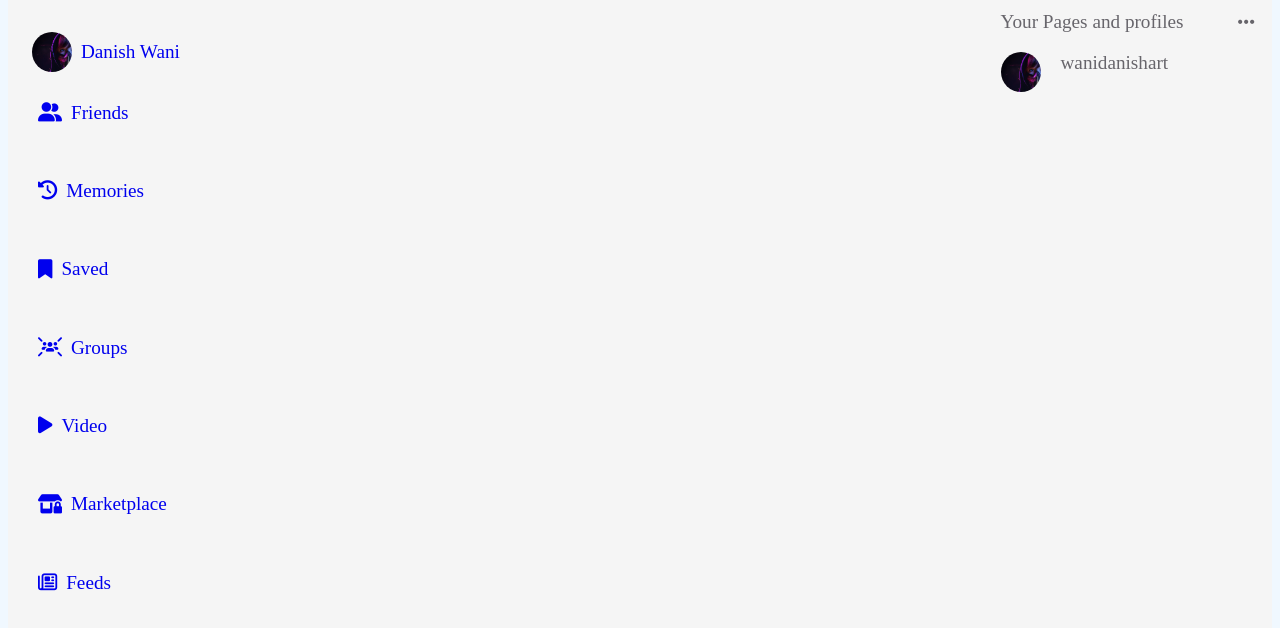
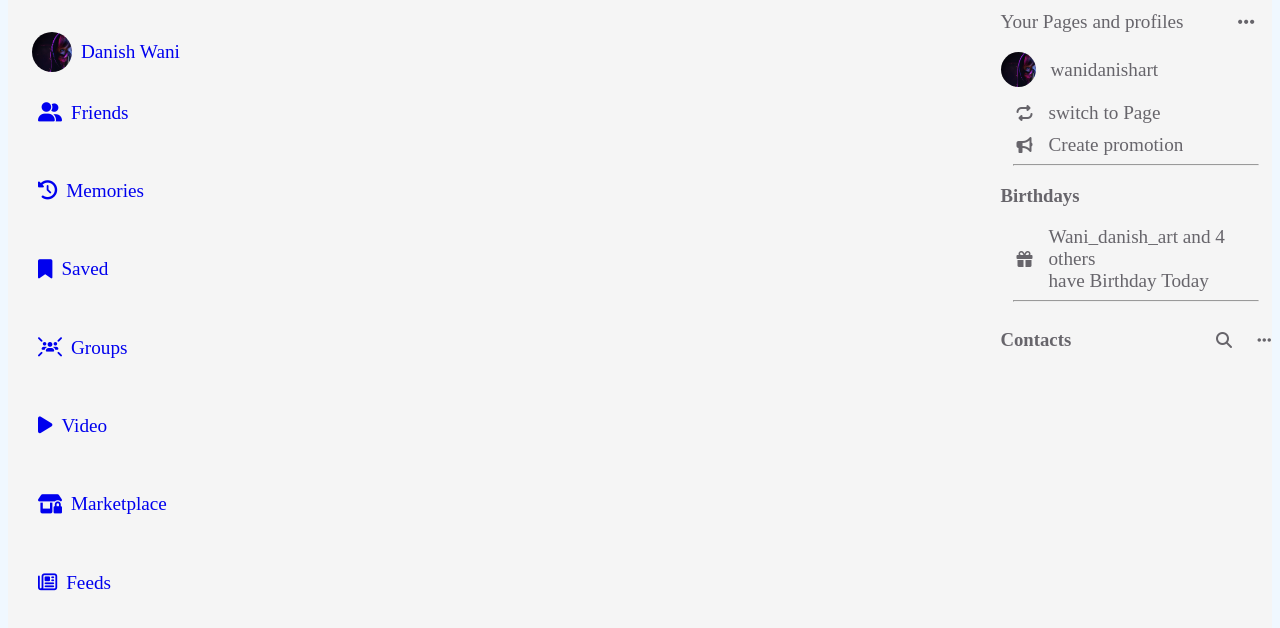
Before and after one commit to wanidanish66/fb-mini-project, a plain HTML site: page index.html in a window 1280 px wide. Shown: the part 72-700 px from the top of the page. Drawn offline with Linux system fonts and the light colour scheme.

Commit message:
added some icons and edited previous code

```diff
--- a/index.html
+++ b/index.html
@@ -59,6 +59,25 @@
         <div class="hero-section3">
             <a href="#"><p>Your Pages and profiles</p><i class="fa-solid fa-ellipsis"></i></a>
             <div class="hero3-page"><div class="page-box1"><a href="#">wanidanishart</a></div></div>
+            <div class="profile-box" style="margin-top: 10px;"><i class="fa-solid fa-repeat"></i><a href="#">switch to Page</a></div>
+            <div class="profile-box" style="margin-top: 10px;"><i class="fa-solid fa-bullhorn"></i><a href="#">Create promotion</a></div>
+            <hr>
+            <div class="birthday">
+                <h3>Birthdays</h3>
+                <div class="bday-people"><i class="fa-solid fa-gift"></i><a href="#">Wani_danish_art and 4 others <br> have Birthday Today</a></div>
+            </div>
+            <hr>
+            <div class="contacts">
+                <h3>Contacts</h3>
+                <div class="cont-icon"><i class="fa-solid fa-magnifying-glass" style="margin-right: 1rem;"></i>
+                    <i class="fa-solid fa-ellipsis" style="justify-content: end;"></i>
+                </div>
+            </div>
+            <div class="contact-opt">
+                <div></div>
+
+            </div>
+
         </div>
     </div>
 </body>
--- a/style.css
+++ b/style.css
@@ -58,14 +58,15 @@
     display: flex;
     justify-content: center;
     align-items: center;
-    justify-content: space-evenly;
+    justify-content: space-between;
 }
 .nav-box2 i {
-
+    font-size: 20px;
     display: flex;
     justify-content: center;
     align-items: center;
 }
+
 
 .nav-box3 {
     height: 56px;
@@ -148,16 +149,52 @@
     display: flex;
 }
 .hero3-page a{
-    margin-left: 60px;
+    margin-left: 50px;
     display: flex;
 
-    align-items: center;
 }
 .page-box1 {
-    height: 40px;
-    width: 40px;
+    height: 35px;
+    width: 35px;
     border-radius: 50%;
     background-image: url(profile.jpg);
     background-size: cover;
     color: black;
+    display: flex;
+    align-items: center;
 }
+.profile-box {
+    display: flex;
+
+}
+.profile-box i {
+    margin-left: 1rem;
+    margin-right: 1rem;
+}
+
+.birthday h3 {
+    color: #67656B;
+}
+.birthday i {
+    justify-content: flex-start;
+    margin-left: 1rem;
+    margin-right: 1rem;
+}
+.bday-people {
+    display: flex;
+}
+hr {
+    width: 90%;
+}
+.contacts {
+    display: flex;
+}
+.contacts h3 {
+    justify-content: flex-start;
+    margin-right: 50%;
+    color: #67656B;
+}
+.cont-icon{
+    display: flex;
+    justify-content: flex-start;
+}
```
